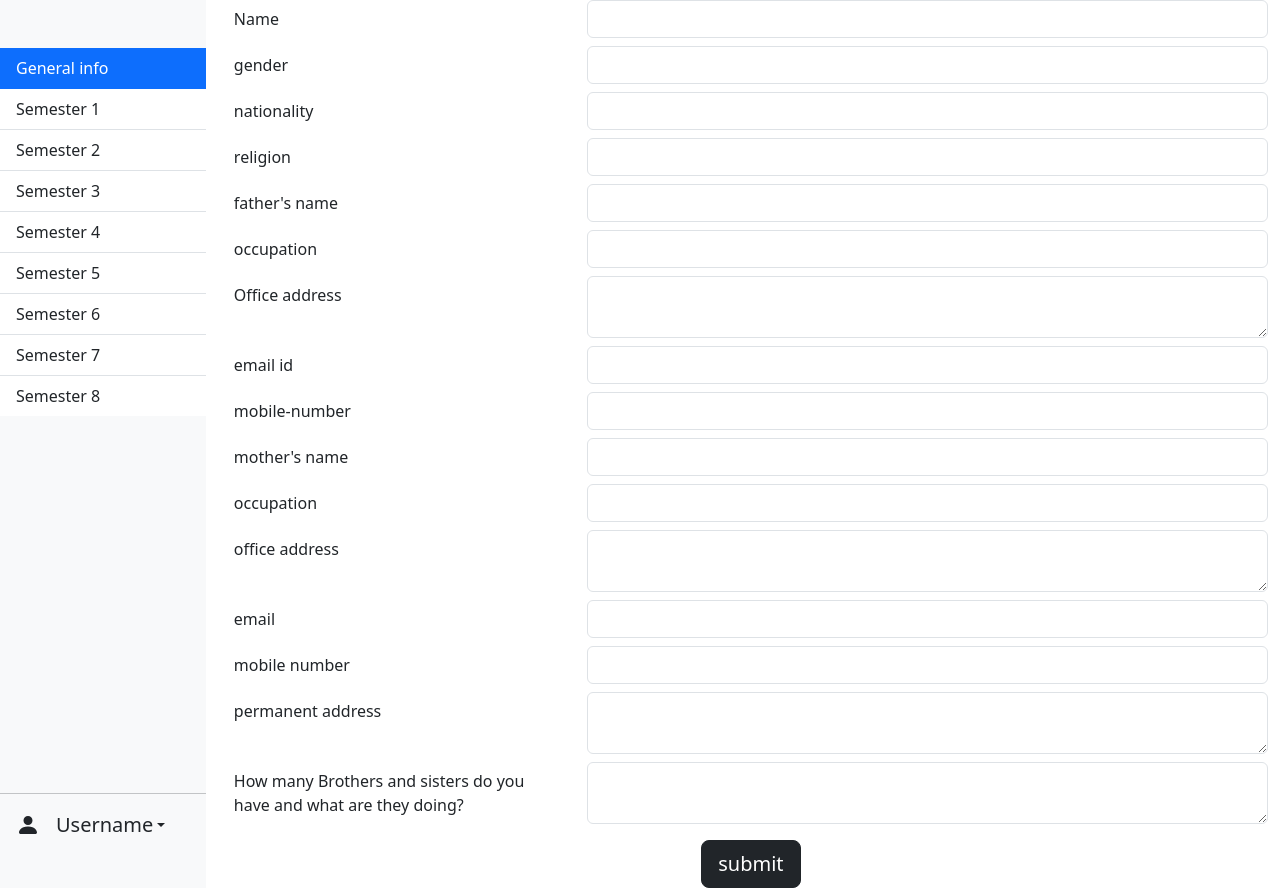
After one commit to varun-exe/STR, a Flask app: page /general-edit in a window 1280 px wide. The commit adds this page. Run offline with Flask 3, Linux system fonts and the light colour scheme; a user stored in the database is signed in.

Commit message:
worked on general information edit functionality

```diff
--- a/app.py
+++ b/app.py
@@ -23,6 +23,9 @@ class Users(db.Model):
     project_info = db.relationship('Project', backref='user')
     counselling_info = db.relationship('Counselling', backref='user')
 
+    def __repr__(self):
+        return f"{self.id} {self.email}"
+
 
 class General(db.Model):
     __tablename__ = 'general_information'
@@ -45,6 +48,9 @@ class General(db.Model):
     mmobile = db.Column(db.String(20))
     permanent_address = db.Column(db.String(200))
     bro_sis = db.Column(db.String(300))
+
+    def __repr__(self):
+        return f"{self.user_id} {self.name}"
 
 
 
@@ -160,7 +166,7 @@ def login():
         password=request.form.get('password')
         user = Users.query.filter_by(email=email).first()
 
-        if user.password == password:
+        if user and user.password == password:
             session["user_id"] = user.id
             return redirect("/general")
         else:
@@ -177,16 +183,63 @@ def general():
         # TODO
         pass
     else:
-        General.query.filter_by(id=session["user_id"]).first()
-        return render_template("general.html")
+        general_info = General.query.filter_by(user_id=session["user_id"]).first()
+        print("*" * 10)
+        print(general_info)
+        print("*" * 10)
+        return render_template("general.html", general=general_info)
 
 
-@app.route("/semester<int:semester_number>")
+@app.route("/semester<int:semester_number>", methods=['GET', 'POST'])
 def semester(semester_number):
-    return render_template("semester.html")
+
+    if request.method == 'POST':
+        #TODO
+        pass
+    else:
+        return render_template("semester.html")
 
 
-@app.route("/testform")
-def testform():
 
-    return render_template("testform.html")
+@app.route("/general-edit", methods=['GET', 'POST'])
+def edit():
+    if request.method == 'POST':
+        name = request.form.get('name')
+        gender = request.form.get('gender')
+        nationality = request.form.get('nationality')
+        religion = request.form.get('religion')
+        fname = request.form.get('fname')
+        foccupation = request.form.get('f-occupation')
+        foffice = request.form.get('f-office-address')
+        femail = request.form.get('f-email')
+        fnum = request.form.get('f-num')
+        mname = request.form.get('m-name')
+        moccupation = request.form.get('m-occupation')
+        moffice = request.form.get('m-address')
+        memail = request.form.get('m-email')
+        mnum = request.form.get('m-number')
+        address = request.form.get('permanent-address')
+        bro_sis = request.form.get('bro-sis')
+
+        general_info = General(user_id=session['user_id'], name=name,
+                               gender=gender, nationality=nationality, religion=religion,
+                               fname=fname, foccupation=foccupation, foffice=foffice, femail=femail,
+                               fmobile=fnum, mname=mname, moccupation=moccupation, moffice=moffice,
+                               memail=memail, mmobile=mnum, permanent_address=address, bro_sis=bro_sis)
+
+        to_be_deleted = General.query.filter_by(user_id=session['user_id']).first()
+        db.session.delete(to_be_deleted)
+        db.session.add(general_info)
+        db.session.commit()
+
+        return redirect("/general")
+    else:
+        general_info = General.query.filter_by(user_id=session["user_id"]).first()
+        return render_template("general-edit.html", general=general_info)
+
+
+
+@app.route("/dummy")
+def dummy():
+    test = None
+    return render_template("dummy.html", test=test)
--- /dev/null
+++ b/templates/general-edit.html
@@ -0,0 +1,177 @@
+{% extends "layout.html" %}
+
+{% block title %} general {% endblock %}
+
+{% block body %}
+<main style="max-width: 1200px;" class="container ms-3">
+    <form action="/general-edit" method="post">
+        <div class="row gy-2">
+            <div class="col-12">
+                <div class="row">
+                    <div class="col-4">
+                        <label for="name" class="col-form-label">Name</label>
+                    </div>
+                    <div class="col">
+                        <input type="text" name="name" class="form-control" id="name" value="{{ general.name if general else '' }}">
+                    </div>
+                </div>
+            </div>
+
+            <div class="col-12">
+                <div class="row">
+                    <div class="col-4">
+                        <label for="gender" class="col-form-label">gender</label>
+                    </div>
+                    <div class="col">
+                        <input type="text" class="form-control" name="gender" id="gender" value="{{ general.gender if general else '' }}">
+                    </div>
+                </div>
+            </div>
+            <div class="col-12">
+                <div class="row">
+                    <div class="col-4">
+                        <label for="nationality" class="col-form-label">nationality</label>
+                    </div>
+                    <div class="col">
+                        <input type="text" class="form-control" name="nationality" id="nationality" value="{{ general.nationality if general else '' }}">
+                    </div>
+                </div>
+            </div>
+            <div class="col-12">
+                <div class="row">
+                    <div class="col-4">
+                        <label for="religion" class="col-form-label">religion</label>
+                    </div>
+                    <div class="col">
+                        <input type="text" class="form-control" name="religion" id="religion" value="{{ general.religion if general else '' }}">
+                    </div>
+                </div>
+            </div>
+            <div class="col-12">
+                <div class="row">
+                    <div class="col-4">
+                        <label for="f-name" class="col-form-label">father's name</label>
+                    </div>
+                    <div class="col">
+                        <input type="text" class="form-control" name="fname" id="f-name" value="{{ general.fname if general else '' }}">
+                    </div>
+                </div>
+            </div>
+            <div class="col-12">
+                <div class="row">
+                    <div class="col-4">
+                        <label for="f-occupation" class="col-form-label">occupation</label>
+                    </div>
+                    <div class="col">
+                        <input type="text" class="form-control" name="f-occupation" id="f-occupation" value="{{ general.foccupation if general else '' }}">
+                    </div>
+                </div>
+            </div>
+            <div class="col-12">
+                <div class="row">
+                    <div class="col-4">
+                        <label for="f-office-address" class="col-form-label">Office address</label>
+                    </div>
+                    <div class="col">
+                        <textarea type="text" class="form-control" name="f-office-address" id="f-office-address" rows="2">{{ general.foffice if general else '' }}</textarea>
+                    </div>
+                </div>
+            </div>
+            <div class="col-12">
+                <div class="row">
+                    <div class="col-4">
+                        <label for="f-email" class="col-form-label">email id</label>
+                    </div>
+                    <div class="col">
+                        <input type="email" class="form-control" name="f-email" id="f-email" value="{{ general.femail if general else '' }}">
+                    </div>
+                </div>
+            </div>
+            <div class="col-12">
+                <div class="row">
+                    <div class="col-4">
+                        <label for="f-num" class="col-form-label">mobile-number</label>
+                    </div>
+                    <div class="col">
+                        <input type="text" class="form-control" name="f-num" id="f-num" value="{{ general.fmobile if general else '' }}">
+                    </div>
+                </div>
+            </div>
+            <div class="col-12">
+                <div class="row">
+                    <div class="col-4">
+                        <label for="m-name" class="col-form-label">mother's name</label>
+                    </div>
+                    <div class="col">
+                        <input type="text" class="form-control" name="m-name" id="m-name" value="{{ general.mname if general else '' }}">
+                    </div>
+                </div>
+            </div>
+            <div class="col-12">
+                <div class="row">
+                    <div class="col-4">
+                        <label for="m-occupation" class="col-form-label">occupation</label>
+                    </div>
+                    <div class="col">
+                        <input type="text" class="form-control" name="m-occupation" id="m-occupation" value="{{ general.moccupation if general else '' }}">
+                    </div>
+                </div>
+            </div>
+            <div class="col-12">
+                <div class="row">
+                    <div class="col-4">
+                        <label for="m-address" class="col-form-label">office address</label>
+                    </div>
+                    <div class="col">
+                        <textarea type="text" class="form-control" id="m-address" name="m-address" rows="2">{{ general.moffice if general else '' }}</textarea>
+                    </div>
+                </div>
+            </div>
+            <div class="col-12">
+                <div class="row">
+                    <div class="col-4">
+                        <label for="m-email" class="col-form-label">email</label>
+                    </div>
+                    <div class="col">
+                        <input type="email" class="form-control" name="m-email" id="m-email" value="{{ general.memail if general else '' }}">
+                    </div>
+                </div>
+            </div>
+            <div class="col-12">
+                <div class="row">
+                    <div class="col-4">
+                        <label for="m-number" class="col-form-label">mobile number</label>
+                    </div>
+                    <div class="col">
+                        <input type="text" class="form-control" name="m-number" id="m-number" value="{{ general.mmobile if general else '' }}">
+                    </div>
+                </div>
+            </div>
+            <div class="col-12">
+                <div class="row">
+                    <div class="col-4">
+                        <label for="permanent-address" class="col-form-label">permanent address</label>
+                    </div>
+                    <div class="col">
+                        <textarea type="text" class="form-control" name="permanent-address" id="permanent-address" rows="2">{{ general.permanent_address if general else '' }}</textarea>
+                    </div>
+                </div>
+            </div>
+            <div class="...">
+                <div class="row">
+                    <div class="col-12 col-md-4">
+                        <label for="bro-sis" class="col-form-label">How many Brothers and sisters do you have and what are they doing?</label>
+                    </div>
+                    <div class="col-12 col-md-8">
+                        <textarea type="text" class="form-control" name="bro-sis" id="bro-sis" rows="2">{{ general.bro_sis if general else '' }}</textarea>
+                    </div>
+                </div>
+            </div>
+        </div>
+        <div class="col-12 d-flex justify-content-center">
+            <input class="btn btn-dark mt-3 d-md-none btn" type="submit" value="submit">
+            <input class="btn btn-dark mt-3 d-none d-md-block btn-lg" type="submit" value="submit">
+        </div>
+    </form>
+</main>
+{% endblock %}
```
Also changed, not shown: templates/general.html (+20 -20 lines), instance/test.db.
